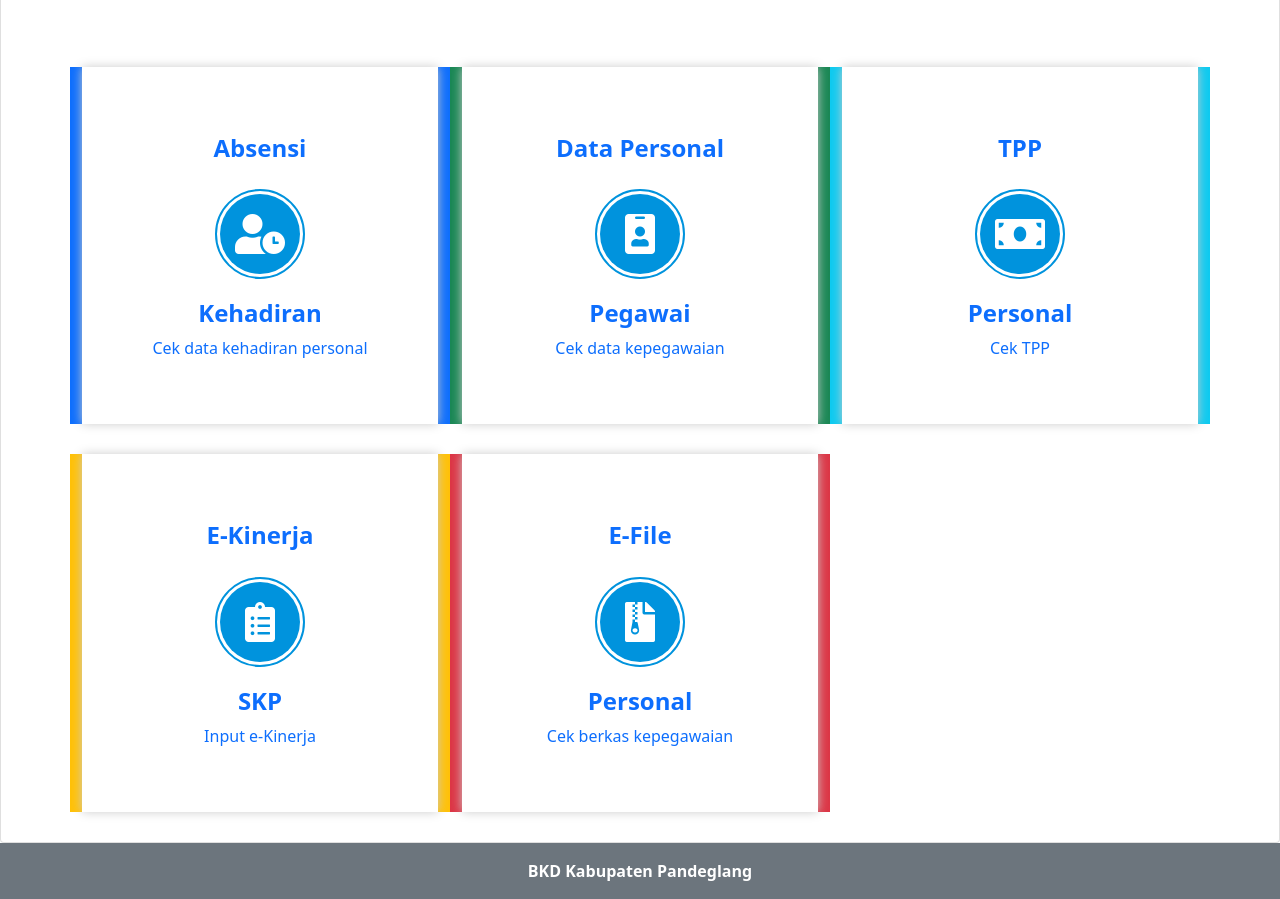
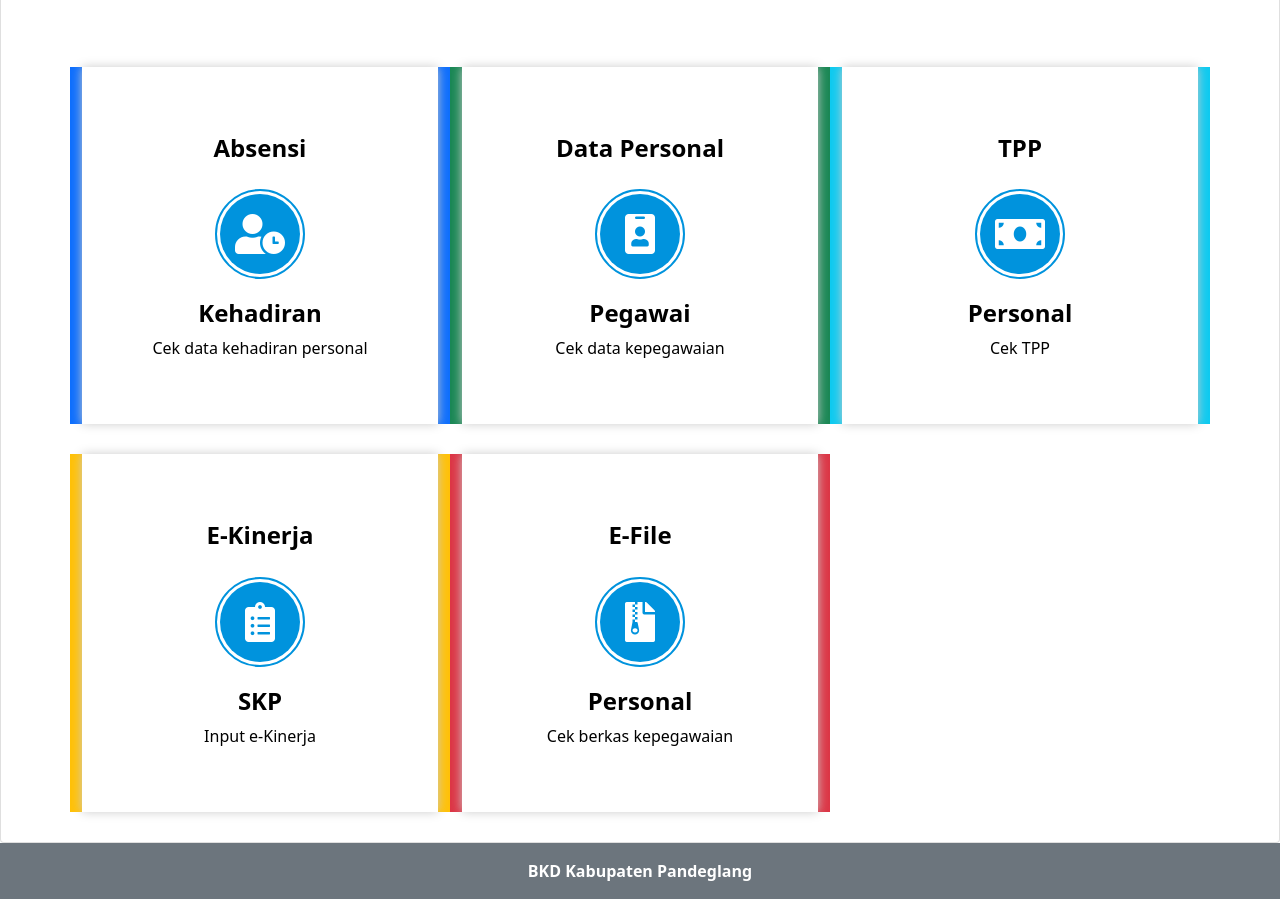
Before and after one commit to taupiqurahman99/mainpage, a plain HTML site: page index.html in a window 1280 px wide. Shown: the part 203-1102 px from the top of the page. Drawn offline with nearby package versions, Linux system fonts and the light colour scheme.

Commit message:
Update index.html

```diff
--- a/index.html
+++ b/index.html
@@ -31,7 +31,7 @@
 
                     <!-- Single Item -->
                     <div class="col-md-4 col-sm-6 equal-height bg-primary">
-                    	<a href="http://kikiping.pandeglangkab.go.id/kehadiran/personal">
+                    	<a style="color: black;"  href="http://kikiping.pandeglangkab.go.id/kehadiran/personal">
                         <div class="item">
                         	<h4>Absensi</h4><br>
                            <i class="fas fa-user-clock"></i>
@@ -43,7 +43,7 @@
                     <!-- End Single Item -->
 
                     <div class="col-md-4 col-sm-6 equal-height bg-success">
-                    	<a href="http://kikiping.pandeglangkab.go.id/bkd/personal">
+                    	<a style="color: black;"  href="http://kikiping.pandeglangkab.go.id/bkd/personal">
                         <div class="item">
                         	<h4>Data Personal</h4><br>
                             <i class="fas fa-id-badge"></i>
@@ -55,7 +55,7 @@
 
 
                     <div class="col-md-4 col-sm-6 equal-height bg-info">
-                    	<a href="http://kikiping.pandeglangkab.go.id/bkd/PTP/PersonalTPP">
+                    	<a style="color: black;" href="http://kikiping.pandeglangkab.go.id/bkd/PTP/PersonalTPP">
                         <div class="item">
                         	<h4>TPP</h4><br>
                             <i class="fas fa-money-bill"></i>
@@ -66,7 +66,7 @@
                     </div>
 
                      <div class="col-md-4 col-sm-6 equal-height bg-warning">
-                     	<a href="https://kikiping.pandeglangkab.go.id:8081/ekinerja">
+                     	<a style="color: black;"  href="https://kikiping.pandeglangkab.go.id:8081/ekinerja">
                         <div class="item">
                         	<h4>e-Kinerja</h4><br>
                             <i class="fas fa-clipboard-list"></i>
@@ -77,7 +77,7 @@
                     </div>
 
                      <div class="col-md-4 col-sm-6 equal-height bg-danger">
-                     	<a href="http://kikiping.pandeglangkab.go.id/bkd/efile/personal">
+                     	<a style="color: black;"  href="http://kikiping.pandeglangkab.go.id/bkd/efile/personal">
                         <div class="item">
                         	<h4>e-File</h4><br>
                             <i class="fas fa-file-archive"></i>
```
